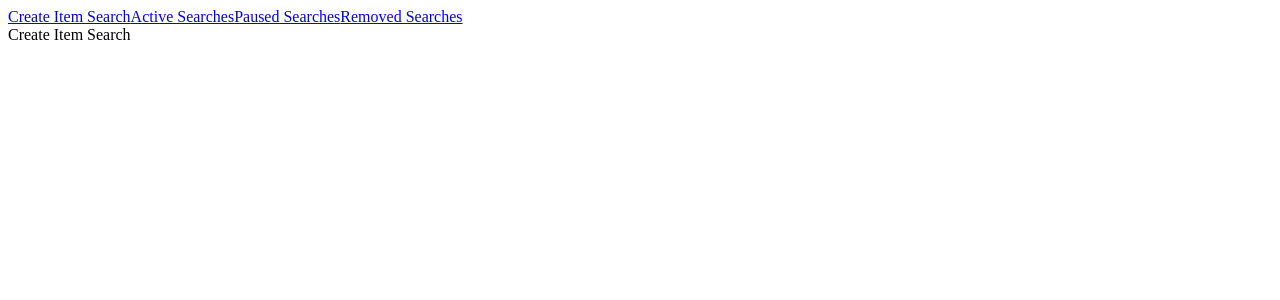
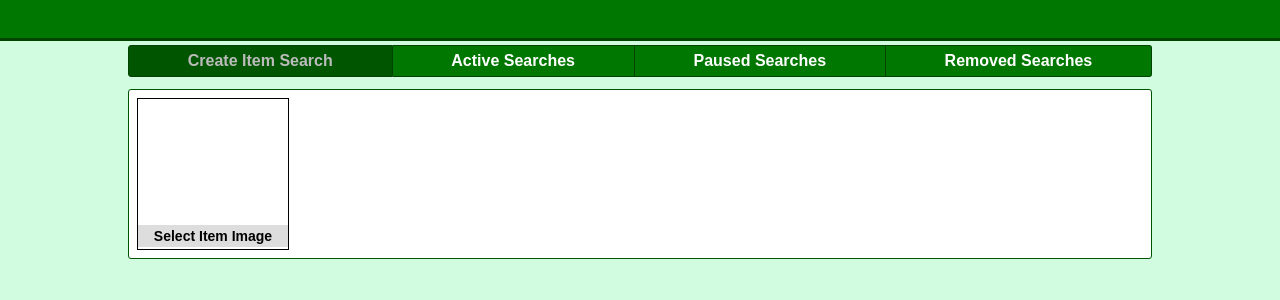
Before and after one commit to LittleWhiteLoti/products-web-scraper, a Vue app in the folder frontend/: page /create-item-search in a window 1280 px wide. Shown: the top 300 px of the page. Built offline with nearby package versions, Linux system fonts and the light colour scheme.

Commit message:
Styling & Needed additional component

```diff
--- a/frontend/src/App.vue
+++ b/frontend/src/App.vue
@@ -48,18 +48,67 @@ export default {
 }
 </script>
 
+<style>
+
+  html, body {
+    margin: 0;
+  }
+
+  body {
+    background-color: #d1fce0;
+    font-family: Arial, Helvetica, sans-serif;
+  }
+
+</style>
 <style scoped>
 
   header {
-
+    background-color: #007700;
+    border-bottom: 3px solid #004400;
+    height: 38px;
   }
 
   nav {
+    width: 1024px;
+    margin: 4px auto 12px auto;
+    display: flex;
+  }
 
+  nav a {
+    flex-grow: 1;
+    font-weight: bold;
+    background-color: #007700;
+    border-top: 1px solid #004400;
+    border-right: 1px solid #004400;
+    border-bottom: 1px solid #004400;
+    color: #FFFFFF;
+    text-align: center;
+    padding: 6px 0;
+  }
+
+  nav a:first-child {
+    border-left: 1px solid #004400;
+    border-top-left-radius: 3px;
+    border-bottom-left-radius: 3px;
+  }
+
+  nav a:last-child {
+    border-top-right-radius: 3px;
+    border-bottom-right-radius: 3px;
+  }
+
+  nav a {
+    text-decoration: none;
+  }
+
+  .router-link-active {
+    background-color: #005500;
+    color: #BBBBBB;
   }
 
   main {
-
+    width: 1024px;
+    margin: auto auto;
   }
 
 </style>
--- a/frontend/src/components/searches/ActiveSearches.vue
+++ b/frontend/src/components/searches/ActiveSearches.vue
@@ -1,6 +1,6 @@
 <template>
     <div>
-        Active Searches
+
     </div>
 </template>
 
--- a/frontend/src/components/searches/CreateItemSearch.vue
+++ b/frontend/src/components/searches/CreateItemSearch.vue
@@ -1,11 +1,99 @@
 <template>
-    <div>
-        Create Item Search
+    <div id="item-frame">
+        <form id="item-form" @submit.prevent="validateItem">
+            <div id="item-image-preview-container">
+                <input id="image" type="file" />
+                <div id="item-image-preview"></div>
+                <div class="image-interaction-frame">
+                    <div class="image-button-container" v-if="existingImage">
+                        <label class="image-interaction-button">Remove Image</label>
+                    </div>
+                    <div class="image-button-container" v-else>
+                        <label for="image" class="image-interaction-button">Select Item Image</label>
+                    </div>
+                </div>
+            </div>
+            <div>
+            </div>
+        </form>
     </div>
 </template>
 
 <script>
+
 export default {
+    data() {
+
+        let existingImage
+
+        return {
+            existingImage
+        }
+    },
+    methods: {
+        validateItem: () => {
+
+        }
+    }
+}
+
+</script>
+
+<style scoped>
+
+#item-frame {
+    background-color: white;
+    border: 1px solid #005500;
+    border-radius: 3px;
+    padding: 8px;
+}
+
+#item-form {
 
 }
-</script>
+
+#item-image-preview-container {
+    border: 1px solid #000000;
+    min-width: 150px;
+    max-width: 150px;
+    min-height: 150px;
+    max-height: 150px;
+}
+
+#image {
+    display: none;
+}
+
+#item-image-preview {
+    display: block;
+    min-height: inherit;
+    min-width: 100%;
+}
+
+.image-interaction-frame {
+    position: relative;
+}
+
+.image-button-container {
+    text-align: center;
+    background-color: #DDDDDD;
+    margin-top: -24px;
+}
+
+.image-button-container:link {
+    visibility: hidden;
+}
+
+.image-button-container:hover {
+    visibility: visible;
+}
+
+.image-interaction-button {
+    display: block;
+    font-weight: bold;
+    font-size: 14px;
+    text-align: center;
+    padding: 3px 0px;
+}
+
+</style>
```
Also changed, not shown: frontend/src/components/item/ItemLink.vue (added, +32 -0 lines).
